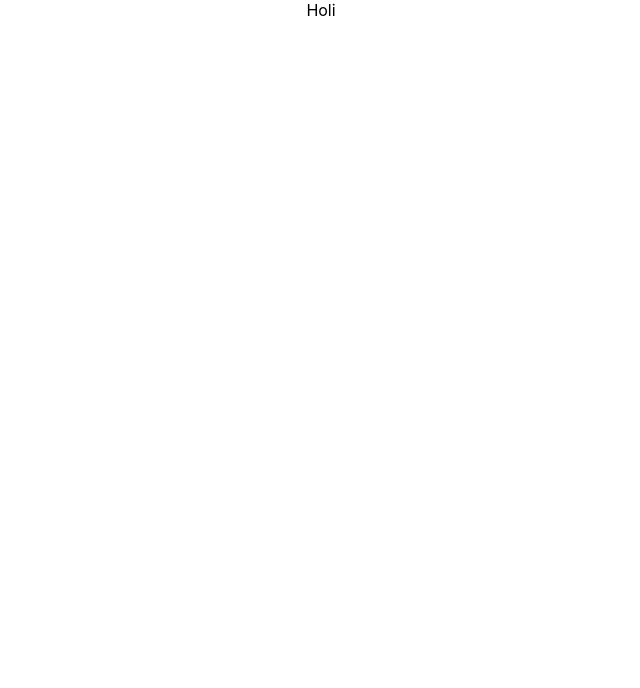
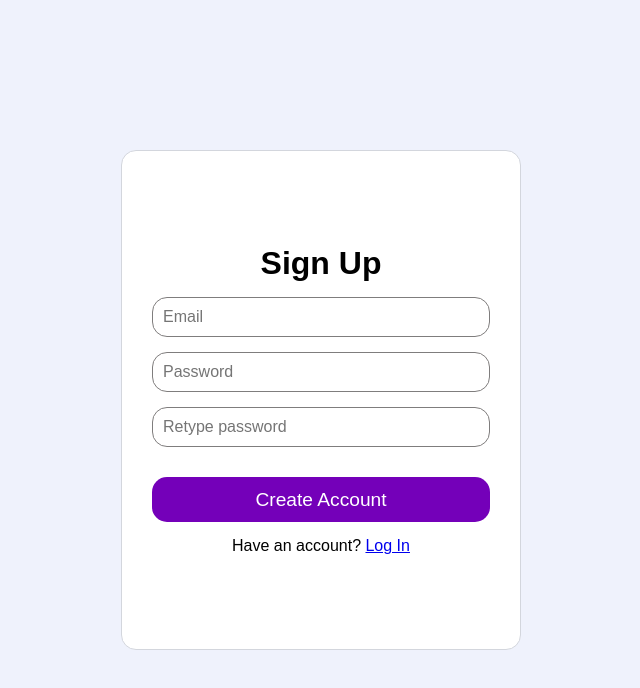
Before and after one commit to AnaRativa09/covid-app, a React (Create React App) app: page /signup in a window 1280 px wide. Shown: the top 688 px of the page, without its empty margins (319-959 px from the left). Built offline with nearby package versions, Linux system fonts and the light colour scheme; no server answers.

Commit message:
feat: add auth and first components

```diff
--- a/src/App.css
+++ b/src/App.css
@@ -1,3 +1,50 @@
-.App {
-  text-align: center;
+/*
+Colors
+$backgroundColor: #eff2fc;
+$purpple: #a100ff;
+$lightPurpple: #b235fc;
+$darkPurpple: #7400b9;
+$blue: #004dff;
+$lightBlue: #3f79fc;
+$darkBlue: #3f79fc;
+$black: #000000;
+$lightGray: #7f7d7d;
+$darkGray: #464646;
+*/
+
+* {
+  margin: 0;
+  padding: 0;
+  box-sizing: border-box;
+  font-family: "Poppins", sans-serif;
 }
+
+body {
+  background-color: #eff2fc;
+  height: 100vh;
+  width: 100vw;
+  display: flex;
+  justify-content: center;
+  align-items: center;
+}
+
+button {
+  height: 45px;
+  width: 100%;
+  margin: 15px 0;
+  font-size: 1.2em;
+  color: #fff;
+  background-color: #7400b9;
+  border: none;
+  border-radius: 15px;
+  cursor: pointer;
+}
+
+button:hover {
+  background-color: #b235fc
+}
+
+.error {
+  color: rgba(255, 0, 0, 0.75);
+  margin: 10px 0;
+}
--- a/src/App.js
+++ b/src/App.js
@@ -1,11 +1,28 @@
 import React from 'react';
+import { BrowserRouter as Router, Switch, Route } from 'react-router-dom';
+
+import { AuthProvider } from './firebase/authContext';
+
+import PrivateRoute from './components/PrivateRoute';
+import Home from './views/Home';
+import Login from './views/Login';
+import SignUp from './views/SignUp';
+
 import './App.css';
 
 function App() {
   return (
-    <div className="App">
-      Holi
-    </div>
+    <>
+      <AuthProvider>
+        <Router>
+          <Switch>
+            <PrivateRoute exact path="/" component={Home} />
+            <Route path="/login" component={Login} />
+            <Route path="/signup" component={SignUp} />
+          </Switch>
+        </Router>
+      </AuthProvider>
+    </>
   );
 }
 
--- /dev/null
+++ b/src/components/Header.jsx
@@ -0,0 +1,47 @@
+import React, { useState } from 'react';
+import { NavLink } from 'react-router-dom';
+
+import { useAuth } from '../firebase/authContext';
+
+import '../styles/Header.css';
+
+const Header = () => {
+  const { currentUser, logOutUser } = useAuth();
+  const [error, setError] = useState('');
+
+  const handleLogout = async () => {
+    try {
+      await logOutUser();
+    } catch (err) {
+      setError(err.message);
+      setTimeout(() => setError(''), 2000);
+    }
+  };
+
+  return (
+    <header>
+      <div>
+        Aqui el logo
+      </div>
+
+      <nav>
+        <NavLink to="/login"> Log In </NavLink>
+        <NavLink to="/signup"> Sign Up</NavLink>
+      </nav>
+
+      <div className="header-content">
+        <div className="user-container">
+          <p>{currentUser.email}</p>
+        </div>
+
+        <button type="button" onClick={handleLogout} className="btn-logout">
+          <i className="fas fa-sign-out-alt" />
+        </button>
+      </div>
+
+      {error && (<p className="error">{`Error: ${error}`}</p>)}
+    </header>
+  );
+};
+
+export default Header;
--- /dev/null
+++ b/src/components/PrivateRoute.jsx
@@ -0,0 +1,17 @@
+import React from 'react';
+import { Route, Redirect } from 'react-router-dom';
+
+import { useAuth } from '../firebase/authContext';
+
+const PrivateRoute = ({ component: Component, ...rest }) => {
+  const { currentUser } = useAuth();
+
+  return (
+    <Route
+      {...rest}
+      render={(props) => (currentUser ? <Component {...props} /> : <Redirect to="/login" />)}
+    />
+  );
+};
+
+export default PrivateRoute;
--- /dev/null
+++ b/src/firebase/authContext.js
@@ -0,0 +1,35 @@
+import React, {
+  createContext, useContext, useState, useEffect,
+} from 'react';
+import { auth } from './firebaseConfig';
+
+const AuthContext = createContext();
+const useAuth = () => useContext(AuthContext);
+
+const AuthProvider = ({ children }) => {
+  const [currentUser, setCurrentUser] = useState({});
+
+  // Auth observable
+  useEffect(() => {
+    auth.onAuthStateChanged((user) => {
+      setCurrentUser(user);
+    });
+  }, []);
+
+  // Auth functions
+  const createUser = (email, password) => auth.createUserWithEmailAndPassword(email, password);
+  const loginUser = (email, password) => auth.signInWithEmailAndPassword(email, password);
+  const logOutUser = () => auth.signOut();
+
+  const value = {
+    createUser, loginUser, logOutUser, currentUser,
+  };
+
+  return (
+    <AuthContext.Provider value={value}>
+      {children}
+    </AuthContext.Provider>
+  );
+};
+
+export { useAuth, AuthProvider };
--- /dev/null
+++ b/src/styles/Auth.css
@@ -0,0 +1,23 @@
+.card {
+  background-color: #fff;
+  width: 400px;
+  height: 500px;
+  padding: 30px;
+  text-align: center;
+  border: 0.5px solid #d3d6dd;
+  border-radius: 15px;
+  display: flex;
+  flex-direction: column;
+  justify-content: center;
+}
+
+input {
+  display: block;
+  height: 40px;
+  width: 100%;
+  margin: 15px 0;
+  padding: 10px;
+  border: 1px solid #7f7d7d;
+  border-radius: 15px;
+  font-size: 1em;
+}
--- /dev/null
+++ b/src/styles/Header.css
@@ -0,0 +1,37 @@
+header {
+  width: 100vw;
+  color: #fff;
+  background-color: #7400b9;
+  text-align: center;
+  display: flex;
+  justify-content: space-around;
+  align-items: center;
+  position: fixed;
+  top: 0;
+  left: 0;
+}
+
+.header-content {
+  width: 30vw;
+  display: flex;
+  align-items: center;
+  justify-content: flex-end;
+}
+
+.user-container {
+  display: flex;
+  align-items: center;
+  margin: 0 25px;
+}
+
+
+.btn-logout {
+  width: auto;
+  padding: 10px;
+}
+
+nav a {
+  color: #fff;
+  text-decoration: none;
+  margin: 0 15px;
+}
--- /dev/null
+++ b/src/views/Home.jsx
@@ -0,0 +1,16 @@
+import React from 'react';
+
+import Header from '../components/Header';
+
+const Home = () => {
+  const viewTitle = 'Home';
+
+  return (
+    <>
+      <Header />
+      <h1>{viewTitle}</h1>
+    </>
+  );
+};
+
+export default Home;
--- /dev/null
+++ b/src/views/Login.jsx
@@ -0,0 +1,59 @@
+import React, { useState } from 'react';
+import { Link, useHistory } from 'react-router-dom';
+
+import { useAuth } from '../firebase/authContext';
+
+import '../styles/Auth.css';
+
+const Login = () => {
+  const history = useHistory();
+  const { loginUser } = useAuth();
+
+  const [error, setError] = useState(null);
+  const [email, setEmail] = useState('');
+  const [password, setPassword] = useState('');
+
+  const handleSubmit = async (e) => {
+    e.preventDefault();
+    try {
+      await loginUser(email, password);
+      history.push('/');
+    } catch (err) {
+      setError(err.message);
+      setTimeout(() => setError(''), 2000);
+    }
+  };
+
+  return (
+    <div className="card">
+      <h1>Log In</h1>
+
+      <form onSubmit={handleSubmit}>
+        <input
+          type="email"
+          placeholder="Email"
+          value={email}
+          onChange={(e) => setEmail(e.target.value)}
+        />
+
+        <input
+          type="password"
+          placeholder="Password"
+          value={password}
+          onChange={(e) => setPassword(e.target.value)}
+        />
+
+        <button type="submit">Log In</button>
+      </form>
+
+      { error && (<p className="error">{`Error: ${error}`}</p>) }
+
+      <p>
+        {'Do not have an Account? '}
+        <Link to="/signup">Sign Up</Link>
+      </p>
+    </div>
+  );
+};
+
+export default Login;
--- /dev/null
+++ b/src/views/SignUp.jsx
@@ -0,0 +1,73 @@
+import React, { useState } from 'react';
+import { Link, useHistory } from 'react-router-dom';
+
+import { useAuth } from '../firebase/authContext';
+
+import '../styles/Auth.css';
+
+const SignUp = () => {
+  const history = useHistory();
+  const { createUser } = useAuth();
+
+  const [error, setError] = useState(null);
+  const [email, setEmail] = useState('');
+  const [password, setPassword] = useState('');
+  const [confirmPassword, setConfirmPassword] = useState('');
+
+  const handleSubmit = async (e) => {
+    e.preventDefault();
+
+    if (password !== confirmPassword) {
+      setError('Passwords do not match. Please try again');
+      setTimeout(() => setError(''), 2000);
+    } else {
+      try {
+        await createUser(email, password);
+        history.push('/');
+      } catch (err) {
+        setError(err.message);
+        setTimeout(() => setError(''), 2000);
+      }
+    }
+  };
+
+  return (
+    <div className="card">
+      <h1>Sign Up</h1>
+
+      <form onSubmit={handleSubmit}>
+        <input
+          type="email"
+          placeholder="Email"
+          value={email}
+          onChange={(e) => setEmail(e.target.value)}
+        />
+
+        <input
+          type="password"
+          placeholder="Password"
+          value={password}
+          onChange={(e) => setPassword(e.target.value)}
+        />
+
+        <input
+          type="password"
+          placeholder="Retype password"
+          value={confirmPassword}
+          onChange={(e) => setConfirmPassword(e.target.value)}
+        />
+
+        <button type="submit">Create Account</button>
+      </form>
+
+      { error && (<p className="error">{`Error: ${error}`}</p>) }
+
+      <p>
+        {'Have an account? '}
+        <Link to="/login">Log In</Link>
+      </p>
+    </div>
+  );
+};
+
+export default SignUp;
```
